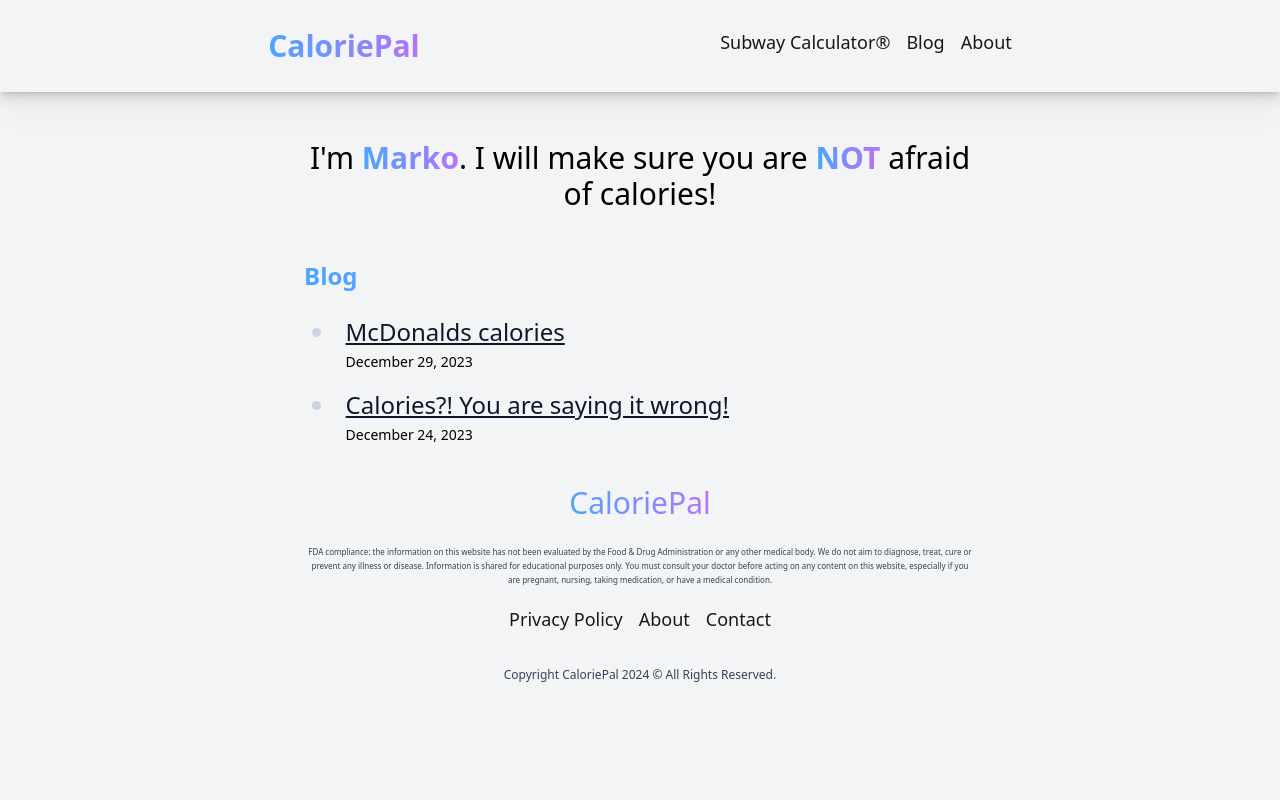
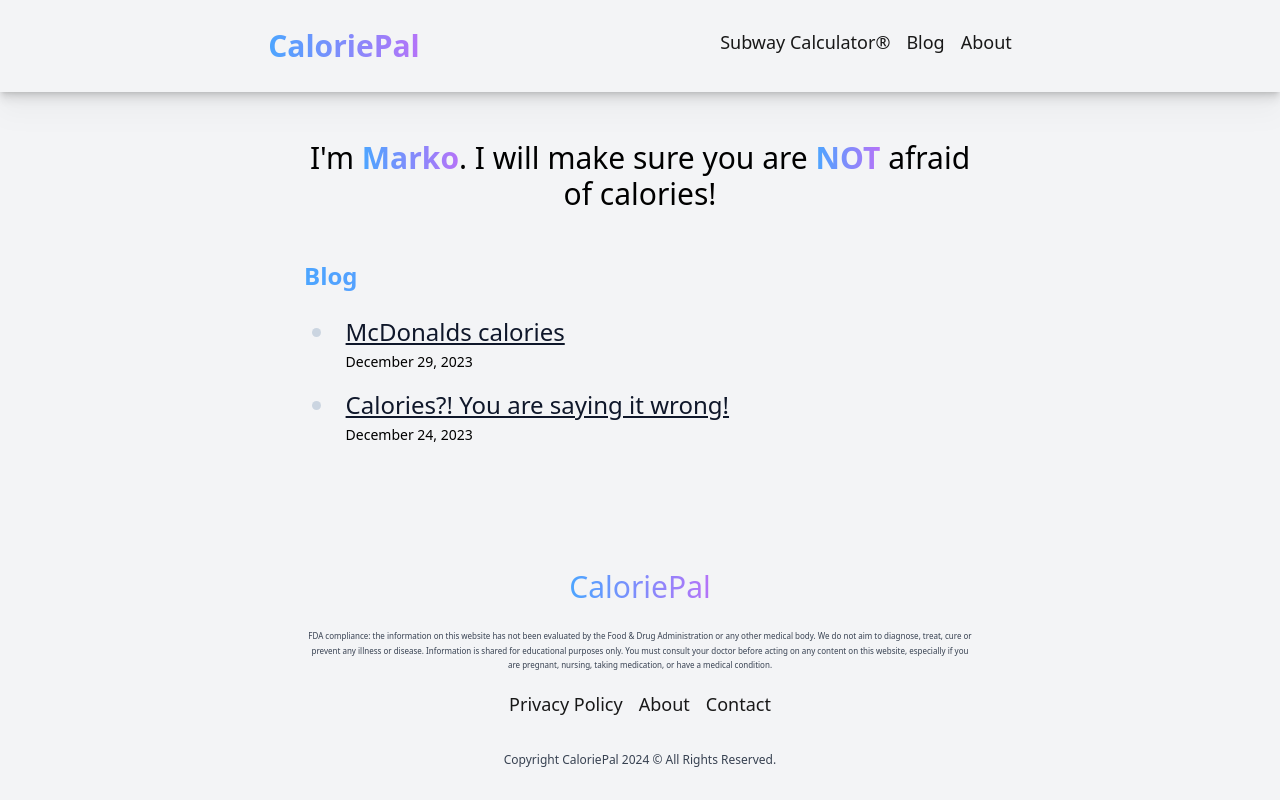
Before and after one commit to maverickcro/caloriecentral, a Next.js app: page / in a window 1280 px wide. Built offline with nearby package versions, Linux system fonts and the light colour scheme.

Commit message:
Footer on bottom of the page

```diff
--- a/app/globals.css
+++ b/app/globals.css
@@ -13,3 +13,19 @@
   background-clip: text;
   -webkit-text-fill-color: transparent;
 }
+/* Add to your global CSS file */
+html,
+body {
+  height: 100%;
+}
+
+#__next {
+  /* This is the ID of the root div in Next.js applications */
+  display: flex;
+  flex-direction: column;
+  min-height: 100%;
+}
+
+main {
+  flex: 1; /* This will make the main content expand to fill the available space */
+}
--- a/app/layout.tsx
+++ b/app/layout.tsx
@@ -1,5 +1,4 @@
 import type { Metadata } from "next";
-import { Inter } from "next/font/google";
 import "./globals.css";
 import Navbar from "./components/Navbar";
 import Footer from "./components/Footer";
@@ -16,9 +15,12 @@ export default function RootLayout({
 }) {
   return (
     <html lang="en">
-      <body className="bg-gray-100">
+      <body
+        className="bg-gray-100"
+        style={{ display: "flex", flexDirection: "column", minHeight: "100vh" }}
+      >
         <Navbar />
-        {children}
+        <div style={{ flex: 1 }}>{children}</div>
         <Footer />
       </body>
     </html>
```
